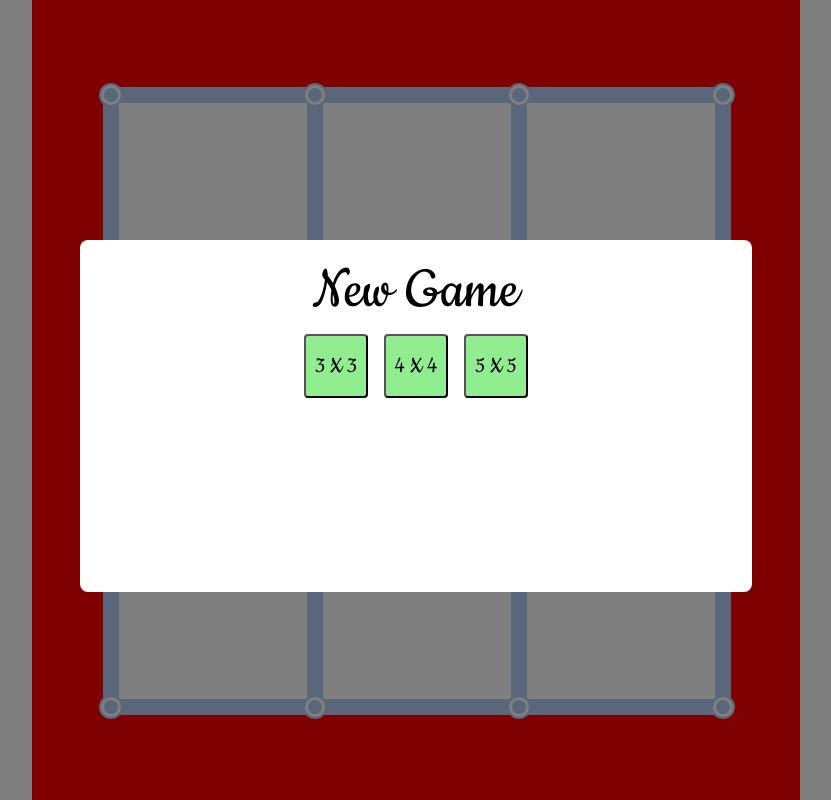
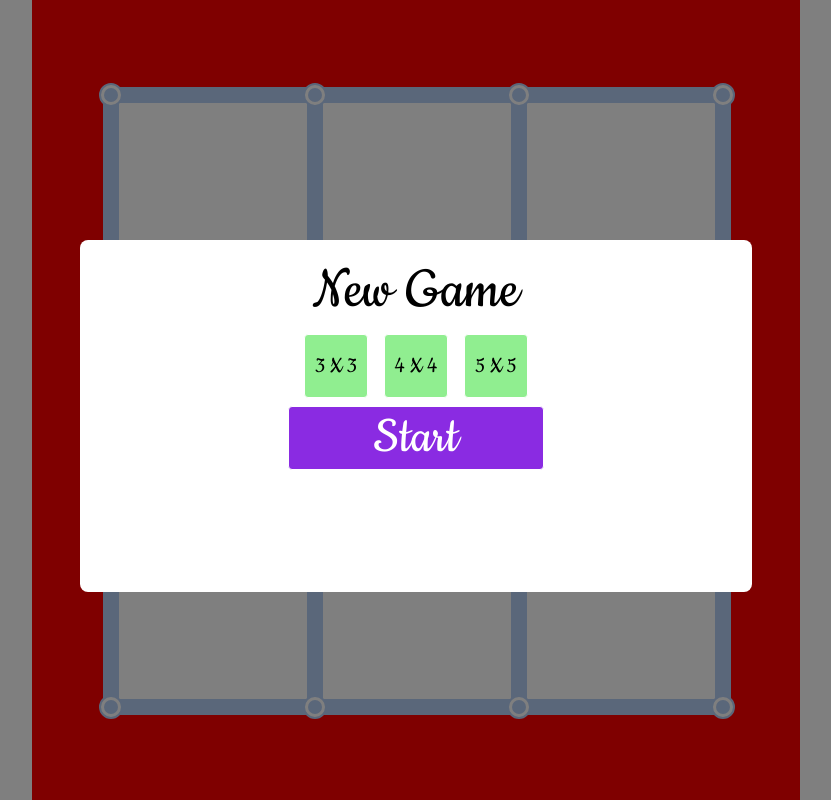
Before and after one commit to Shubham-Vishwakarma/DotsAndBoxes, a React (Create React App) app: page / in a window 1280 px wide. Shown: the whole page, without its empty margins (224-1055 px from the left). Built offline with nearby package versions, Linux system fonts and the light colour scheme.

Commit message:
Set GameStatus on click of start button

```diff
--- a/src/NewGameDialog.tsx
+++ b/src/NewGameDialog.tsx
@@ -1,8 +1,10 @@
 import './index.css'
 
-import { useState, useEffect } from 'react';
+import { useState, useEffect, useContext } from 'react';
 import CSS from 'csstype';
 import GameStatus from './GameStatus';
+import IGameStatusContext from './IGameStatusContext';
+import GameStatusContext from './GameStatusContext';
 
 type Props = {
     parentWidth: number,
@@ -12,8 +14,11 @@ type Props = {
 
 function NewGameDialog(props: Props){
 
+    const gameStatusContext = useContext<IGameStatusContext>(GameStatusContext);
+
     const [modalContainerStyle, setModalContainerStyle] = useState<CSS.Properties>({});
-    const [modalStyle, setModalStyle] = useState<CSS.Properties>({})
+    const [modalStyle, setModalStyle] = useState<CSS.Properties>({});
+    const [gridSize, setGridSize] = useState<number>(0);
 
     useEffect(() => {
         const modalContainerStyle = getModalContainerStyle();
@@ -63,16 +68,25 @@ function NewGameDialog(props: Props){
         return modalStyle;
     }
 
+    function OnNewGameGridSizeButtonClick(gridSize: number){
+        setGridSize(gridSize);
+    }
+
+    function OnStartButtonClick(){
+        gameStatusContext.setGameStatus(GameStatus.Started);
+    }
+
     return(
         <div id="newGameModal" className='modalContainer' style={modalContainerStyle}>
             <div className='modal' style={modalStyle}>
                 <section className="modal-body">
                         <p id="newGameText">New Game</p>
                         <div className="newGameButtonContainer">
-                            <button className="newGameButtonGridSize">3 X 3</button>
-                            <button className="newGameButtonGridSize">4 X 4</button>
-                            <button className="newGameButtonGridSize">5 X 5</button>
+                            <button className="newGameGridSizeButton" onClick={() => OnNewGameGridSizeButtonClick(3)}>3 X 3</button>
+                            <button className="newGameGridSizeButton" onClick={() => OnNewGameGridSizeButtonClick(4)}>4 X 4</button>
+                            <button className="newGameGridSizeButton" onClick={() => OnNewGameGridSizeButtonClick(5)}>5 X 5</button>
                         </div>
+                        <button className="startButton" id="startButton" onClick={OnStartButtonClick}>Start</button>
                 </section>
             </div>
         </div>
--- a/src/index.css
+++ b/src/index.css
@@ -18,7 +18,7 @@
   justify-content: center;
 }
 
-.newGameButtonGridSize {
+.newGameGridSizeButton {
   font-family: 'Cookie', cursive, Arial, Helvetica, sans-serif;
   font-size: 1.5rem;
   margin: 8px;
@@ -28,6 +28,35 @@
   background-color: lightgreen;
   box-shadow: none;
   border-radius: 4px;
+  border: white 1px solid;
+}
+
+.newGameGridSizeButton:hover {
+  cursor: pointer;
+  background-color: rgba(0, 255, 0, 0.5);
+  border: black 1px solid;
+}
+
+.newGameGridSizeButton:focus {
+  background-color: green;
+  color: white;
+  border: white 1px solid;
+}
+
+#startButton {
+  font-family: 'Cookie', cursive, Arial, Helvetica, sans-serif;
+  font-size: 3.5rem;
+  width: 40%;
+  background-color: blueviolet;
+  color: white;
+  height: 4rem;
+  box-shadow: none;
+  border-radius: 4px;
+  border: white 1px solid;
+}
+
+#startButton:hover{
+  cursor: pointer;
 }
 
 @keyframes gameOver {
@@ -43,4 +72,8 @@
     to { margin-top: 60%; opacity: 1;}
   }
 
+  #startButton {
+    width: 60%;
+  }
+
 }
```
